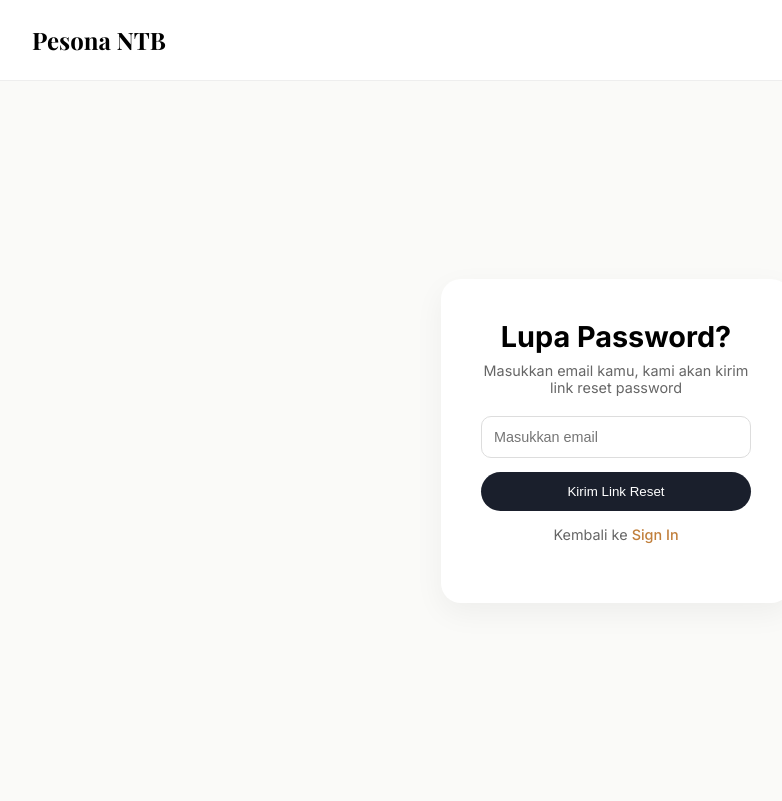
After one commit to RifdahAsyliyah/ProjectPemWeb, a PHP site: page /forgot-password.html in a window 1280 px wide. The commit adds this page. Shown: the whole page, without its empty margins (24-806 px from the left). Run offline with PHP 8.4, Linux system fonts and the light colour scheme.

Commit message:
revinup4

```diff
--- /dev/null
+++ b/code/forgot-password.html
@@ -0,0 +1,53 @@
+<!DOCTYPE html>
+<html lang="id">
+<head>
+    <meta charset="UTF-8">
+    <meta name="viewport" content="width=device-width, initial-scale=1.0">
+    <title>Forgot Password | Pesona NTB</title>
+
+    <link rel="stylesheet" href="styleAuth.css">
+
+    <!-- FONT -->
+    <link href="https://fonts.googleapis.com/css2?family=Inter:wght@300;400;500;600;700&family=Playfair+Display:ital,wght@0,400;0,700&display=swap" rel="stylesheet">
+</head>
+<body>
+
+<nav>
+    <div class="logo">Pesona NTB</div>
+</nav>
+
+<div class="auth-container">
+
+    <div class="auth-card">
+        <h2>Lupa Password?</h2>
+        <p>Masukkan email kamu, kami akan kirim link reset password</p>
+
+        <form onsubmit="kirimEmail(event)">
+            <input type="email" id="email" placeholder="Masukkan email" required>
+
+            <button type="submit">Kirim Link Reset</button>
+        </form>
+
+        <p class="switch">
+            Kembali ke <a href="signin.html">Sign In</a>
+        </p>
+
+        <p id="notif" style="margin-top:15px; font-size:0.85rem;"></p>
+    </div>
+
+</div>
+
+<script>
+function kirimEmail(event){
+    event.preventDefault();
+
+    const email = document.getElementById("email").value;
+    const notif = document.getElementById("notif");
+
+    notif.style.color = "green";
+    notif.innerHTML = "Link reset password telah dikirim ke <b>" + email + "</b> (simulasi)";
+}
+</script>
+
+</body>
+</html>
--- a/code/styleAuth.css
+++ b/code/styleAuth.css
@@ -89,3 +89,26 @@ button:hover {
     text-decoration: none;
     font-weight: 500;
 }
+
+.password-group {
+    display: flex;
+    flex-direction: column;
+}
+
+.forgot-password {
+    text-align: right;
+    margin-top: -8px;
+    margin-bottom: 12px;
+}
+
+.forgot-password a {
+    font-size: 0.8rem;
+    color: #c17f3b;
+    text-decoration: none;
+    transition: 0.2s;
+}
+
+.forgot-password a:hover {
+    text-decoration: underline;
+    color: #1a1f2c;
+}
```
Also changed, not shown: code/signin.html (+9 -2 lines).
